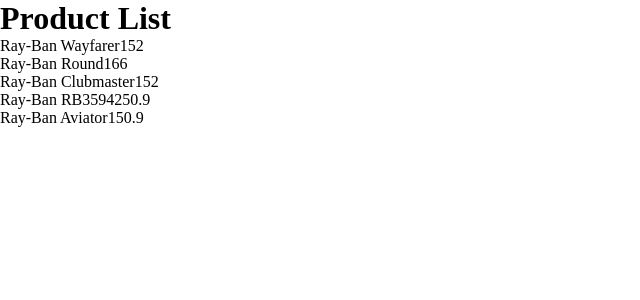
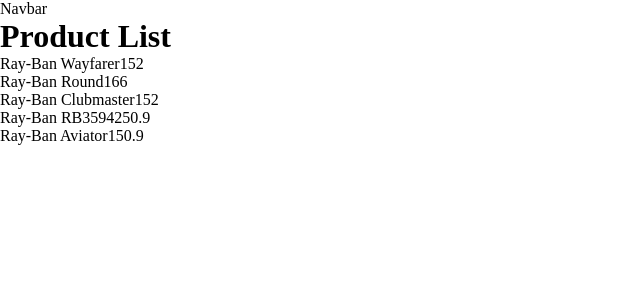
Before and after one commit to FrancescoMain/unitiva-test, a React (Create React App) app: page / in a window 1280 px wide. Shown: the top 300 px of the page, without its empty margins (0-640 px from the left). Built offline with nearby package versions, Linux system fonts and the light colour scheme.

Commit message:
importato componente navbar

```diff
--- a/src/pages/Products/ProductList.tsx
+++ b/src/pages/Products/ProductList.tsx
@@ -1,10 +1,13 @@
 import { useSelector } from "react-redux";
+import Navbar from "../../Components/Navbar/Navbar";
 import { selectProduct } from "./store/Product.selector";
 
 export const ProductList = () => {
   const products = useSelector(selectProduct);
 
   return (
+    <>
+      <Navbar></Navbar>
       <div>
         <h1>Product List</h1>
         {/* map di tutti i prodotti */}
@@ -14,6 +17,7 @@
           </div>
         ))}
       </div>
+    </>
   );
 };
 
```
Lines whose indentation alone changed are shown as unchanged.
